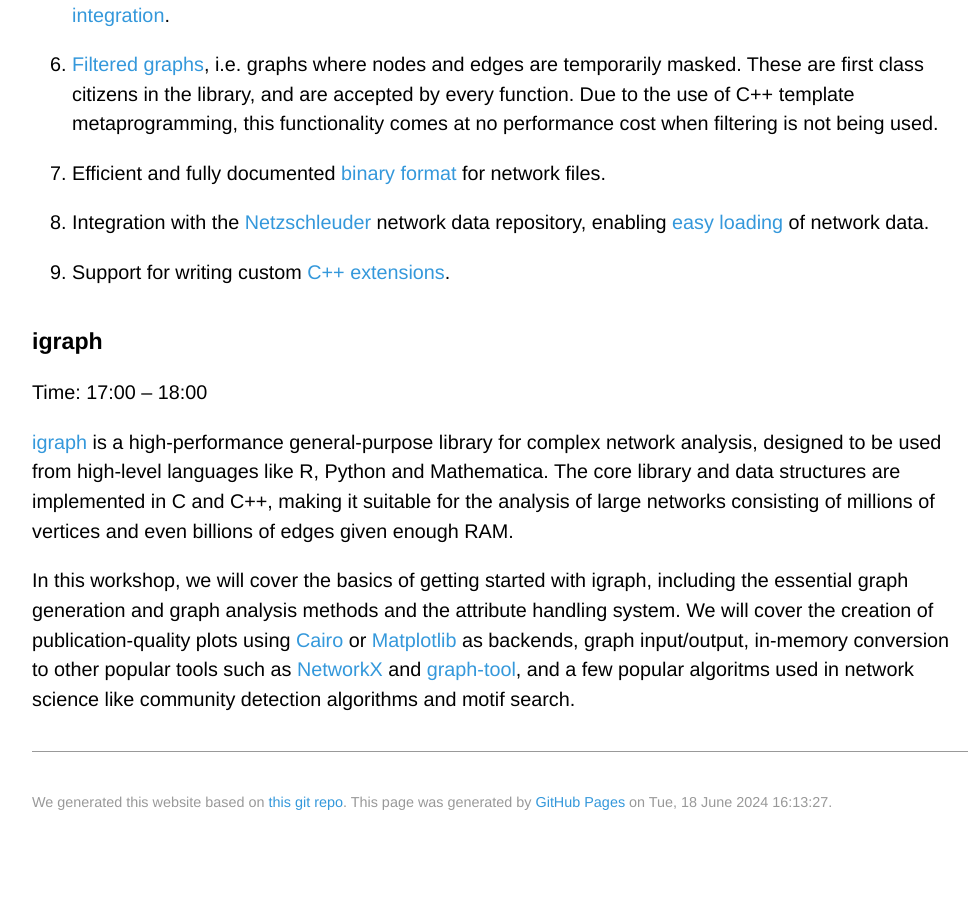
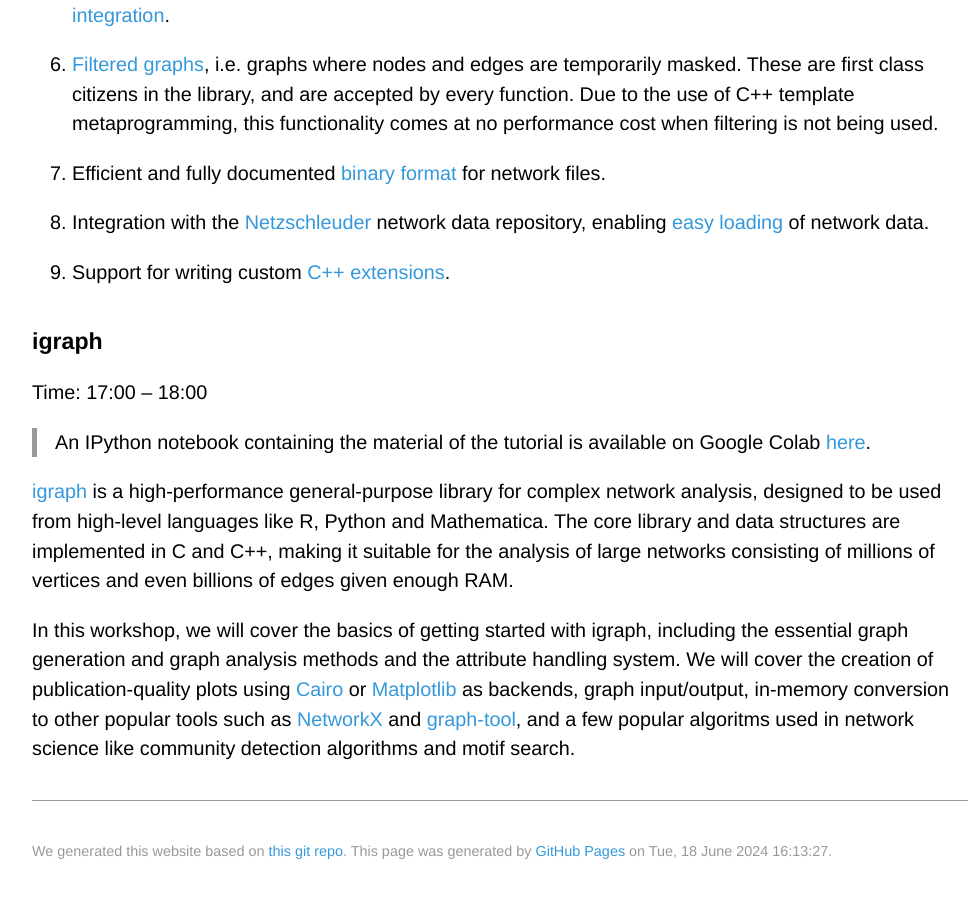
Before and after one commit to nas-col/netsci.nascol.net, a Jekyll site: the page built from school.md, in a window 1280 px wide and 900 px high, scrolled down 2384 px. Shown: the whole window, without its empty margins (140-1119 px from the left). Built offline with Jekyll 4.4.1, drawn with Linux system fonts in a browser that asks for light colours; some web fonts are replaced; our own code applies the rules of GitHub Pages for plain Markdown files; before the commit the page ends 3235 px from its top, so only the background shows below that.

Commit message:
added igraph notebook for the school

```diff
--- a/school.md
+++ b/school.md
@@ -121,6 +121,10 @@ extensions](https://graph-tool.skewed.de/static/doc/demos/cppextensions/cppexten
 
 Time: 17:00 – 18:00
 
+> An IPython notebook containing the material of the tutorial is available on
+> Google Colab
+> [here](https://colab.research.google.com/drive/16xPmEeGUbXtNkD_BmKM0Wo4AOGmqHfnM?usp=sharing).
+
 [igraph](https://igraph.org) is a high-performance general-purpose library for
 complex network analysis, designed to be used from high-level languages like R,
 Python and Mathematica. The core library and data structures are implemented in
```
